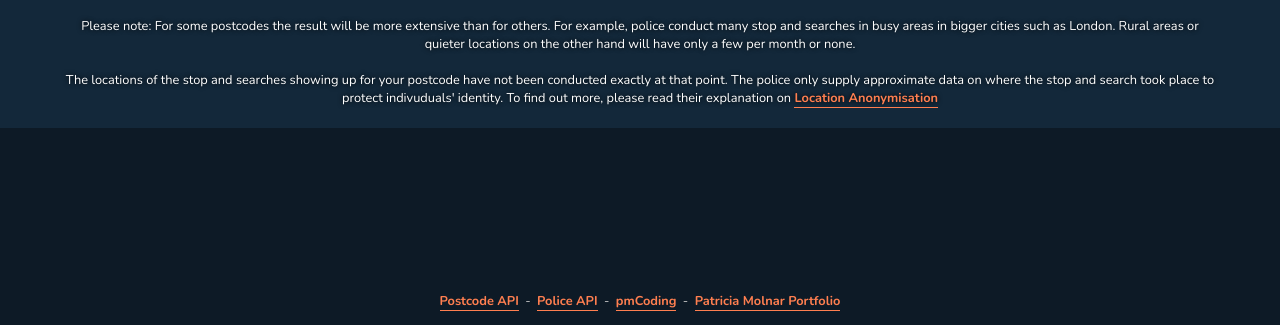
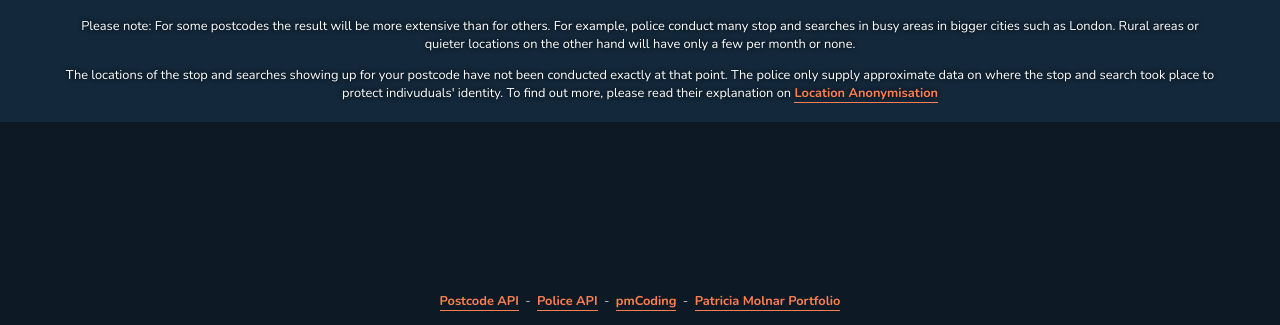
Before and after one commit to patriciamolnar/police, a website built with webpack: page src/index.html in a window 1280 px wide. Shown: the part 475-800 px from the top of the page. Built offline with nearby package versions, Linux system fonts and the light colour scheme.

Commit message:
refactoring HTML

```diff
--- a/src/css/styles.css
+++ b/src/css/styles.css
@@ -306,10 +306,13 @@ p {
 }
 
 #last {
+  padding: 1.5em 1em;
   background-color: #13283a;
-  padding: 1.5em 1em;
   color: #fff;
   font-size: 0.8rem;
+  display: flex;
+  flex-direction: column;
+  gap: 1em;
 }
 
 main {
--- a/src/index.html
+++ b/src/index.html
@@ -39,7 +39,6 @@
 
   <body>
     <main id="content">
-      <div id="container">
       <div class="header">
         <h1 class="heading">Police stop and search results for your area</h1>
       </div>
@@ -104,7 +103,6 @@
         </p>
       </div>
       <div id="infoContainer"></div>
-      </div>
 
       <div id="last">
         <p>
@@ -112,7 +110,8 @@
           for others. For example, police conduct many stop and searches in busy
           areas in bigger cities such as London. Rural areas or quieter
           locations on the other hand will have only a few per month or none.
-          <br /><br />
+        </p>
+        <p>
           The locations of the stop and searches showing up for your postcode
           have not been conducted exactly at that point. The police only supply
           approximate data on where the stop and search took place to protect
```
Lines whose indentation alone changed are shown as unchanged.
